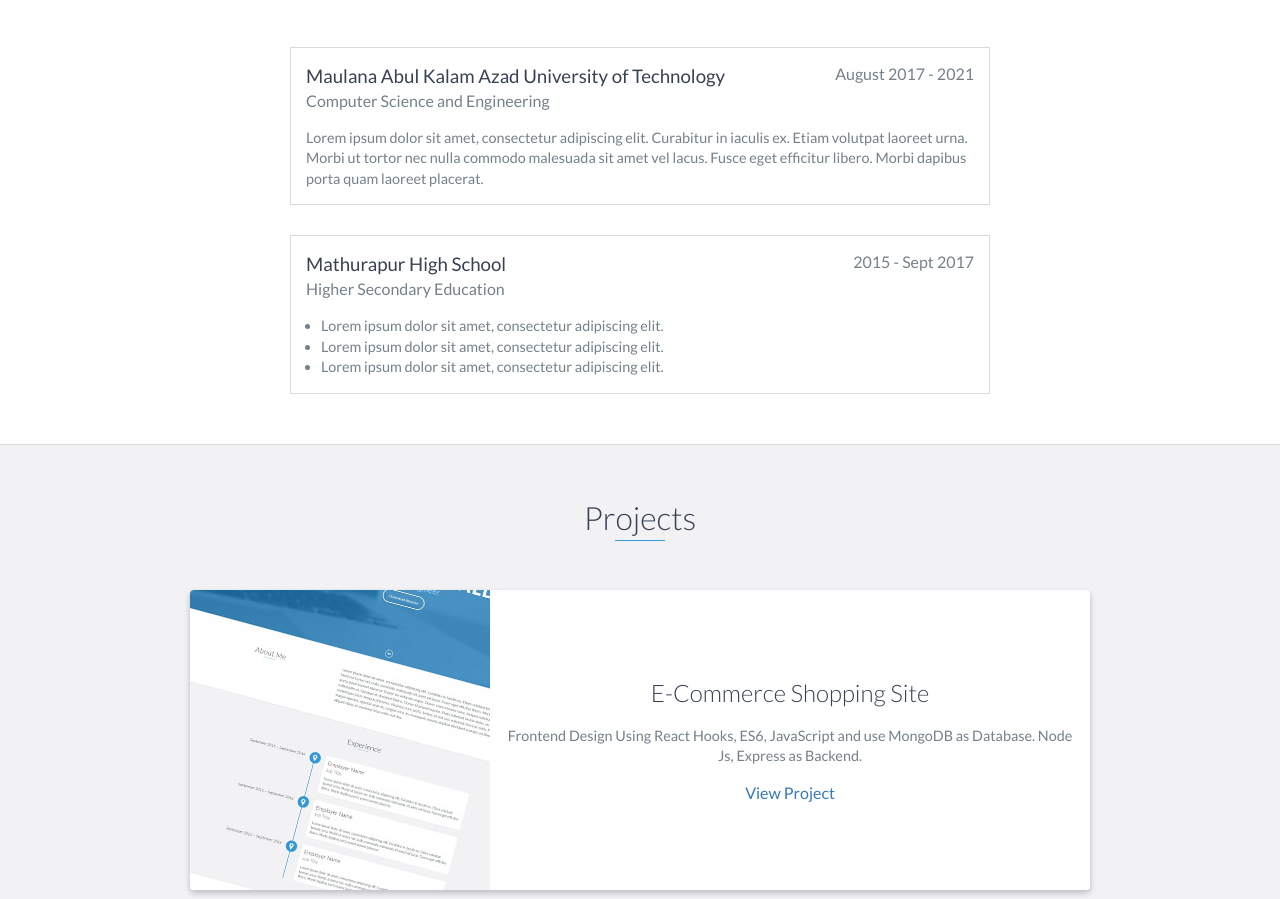
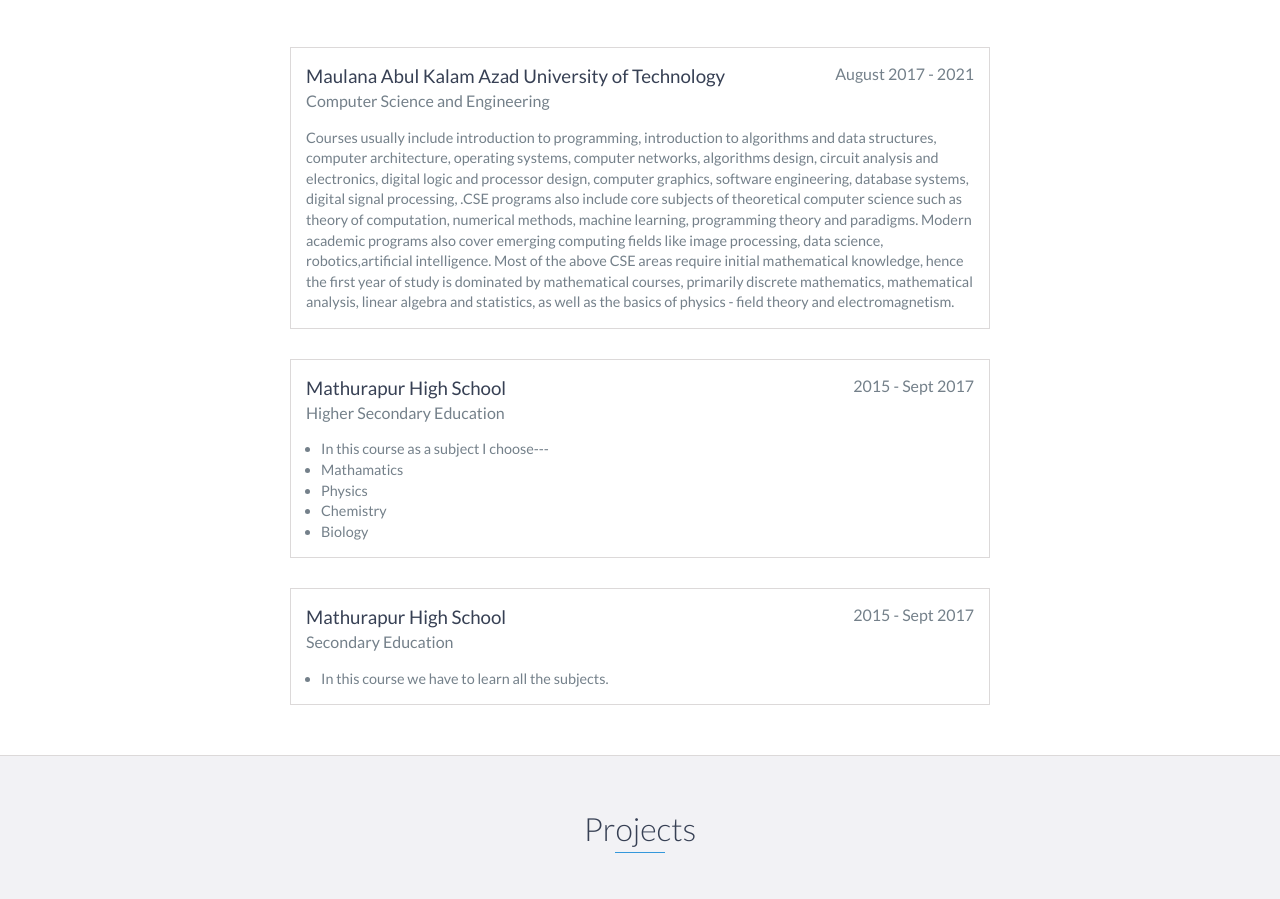
Before and after one commit to Pritam-007/Pritam-007.github.io, a website: page index.html in a window 1280 px wide. Shown: the part 1141-2040 px from the top of the page. Drawn offline with nearby package versions, Linux system fonts and the light colour scheme.

Commit message:
Update index.html

```diff
--- a/index.html
+++ b/index.html
@@ -122,7 +122,10 @@
             <span class="education-date">August 2017 - 2021</span>
             <h4>Computer Science and Engineering</h4>
             <p>
-                Lorem ipsum dolor sit amet, consectetur adipiscing elit. Curabitur in iaculis ex. Etiam volutpat laoreet urna. Morbi ut tortor nec nulla commodo malesuada sit amet vel lacus. Fusce eget efficitur libero. Morbi dapibus porta quam laoreet placerat.
+                Courses usually include introduction to programming, introduction to algorithms and data structures, computer architecture, operating systems, computer networks, algorithms design, circuit analysis and electronics, digital logic and processor design, computer graphics, software engineering, database systems, digital signal processing,
+		    .CSE programs also include core subjects of theoretical computer science such as theory of computation, numerical methods, machine learning, programming theory and paradigms.
+		    Modern academic programs also cover emerging computing fields like image processing, data science, robotics,artificial intelligence.
+		    Most of the above CSE areas require initial mathematical knowledge, hence the first year of study is dominated by mathematical courses, primarily discrete mathematics, mathematical analysis, linear algebra and statistics, as well as the basics of physics - field theory and electromagnetism.
             </p>
         </div>
         <!-- End .education-block -->
@@ -133,13 +136,29 @@
             <h4>Higher Secondary Education</h4>
             <ul>
                 <li>
-                    Lorem ipsum dolor sit amet, consectetur adipiscing elit.
+                   In this course as a subject I choose---
                 </li>
                 <li>
-                    Lorem ipsum dolor sit amet, consectetur adipiscing elit.
+                   Mathamatics
                 </li>
                 <li>
-                    Lorem ipsum dolor sit amet, consectetur adipiscing elit.
+                    Physics
+                </li>
+		    <li>
+                    Chemistry
+                </li>
+		    <li>
+                    Biology
+                </li>
+            </ul>
+        </div>
+	    <div class="education-block">
+            <h3>Mathurapur High School</h3>
+            <span class="education-date">2015 - Sept 2017</span>
+            <h4>Secondary Education</h4>
+            <ul>
+                <li>
+                   In this course we have to learn all the subjects.
                 </li>
             </ul>
         </div>
```
